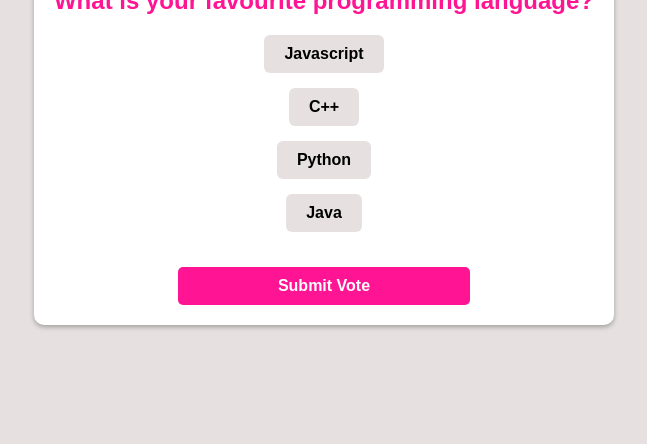
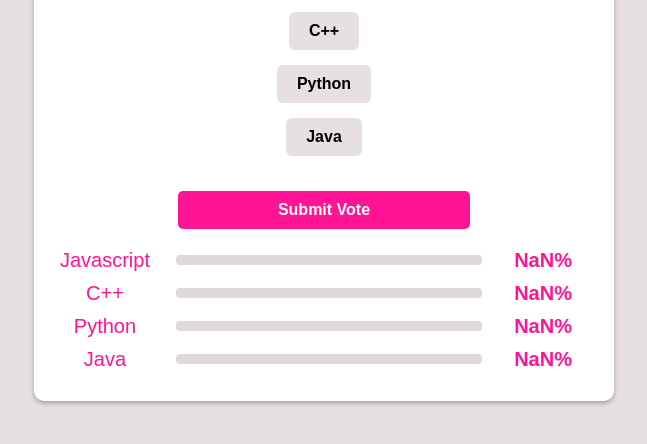
Before and after one commit to ganeshtamil2003/Projects, a plain HTML site: page Poll System Application/index.html in a window 1280 px wide. Shown: the part 294-738 px from the top of the page, without its empty margins (316-963 px from the left). Drawn offline with Linux system fonts and the light colour scheme.

Commit message:
js updated

```diff
--- a/Poll System Application/main.js
+++ b/Poll System Application/main.js
@@ -25,14 +25,25 @@ function submitVote() {
 function displayResult() {
   const result = document.getElementById("result");
   result.innerHTML = "";
-  const percentage = ((option.votes / getTotalVotes()) * 100).toFixed(2) || 0;
-  const barwidth=percentage>0?percentage+"%":"0%";
+  options.forEach((option) => {
+    const percentage =((option.votes / getTotalVotes()) * 100).toFixed(2) || 0;
+    const barwidth = percentage > 0 ? percentage + "%" : "0%";
+
+    const optionResult = document.createElement("div");
+    optionResult.className = "option-result";
+    optionResult.innerHTML = `
+  <span class ="option-text">${option.text}</span>
+  <div class ="bar-container">
+      <div class="bar" style="width:${barwidth}"></div>
+  </div>
+  <span class="percentage">${percentage}%</span>
+  `;
+    result.appendChild(optionResult);
+  });
 }
-
 
 function getTotalVotes() {
   return options.reduce((total, option) => total + option.votes, 0);
 }
 
-// const t=getTotalVotes();
-// console.log(t);
+displayResult();
--- a/Poll System Application/style.css
+++ b/Poll System Application/style.css
@@ -95,3 +95,46 @@ button{
 button:hover{
     background-color: #ff0055;
 }
+
+#result{
+    margin-top: 20px;
+    font-size: 20px;
+    color: #ff1493;
+    display: flex;
+    flex-direction: column;
+    align-items: center;
+}
+
+.option-result{
+    display: flex;
+    align-items: center;
+    margin-bottom: 10px;
+    width: 100%;
+}
+
+.option-text{
+    flex: 1;
+}
+
+.bar-container{
+    flex: 3;
+    background-color: rgb(223, 217, 217);
+    height: 10px;
+    margin-left: 20px;
+    border-radius: 4px;
+    overflow: hidden;
+}
+
+.bar{
+    height: 100%;
+    background-color: #ff1493;
+    width: 0%;
+    transition: width 0.5s ease-in-out;
+}
+
+.percentage{
+    flex: 1;
+    margin-left:10px;
+    font-weight:bold;
+    color: #ff1493;
+}
```
Also changed, not shown: Poll System Application/index.html (+3 -1 lines).
